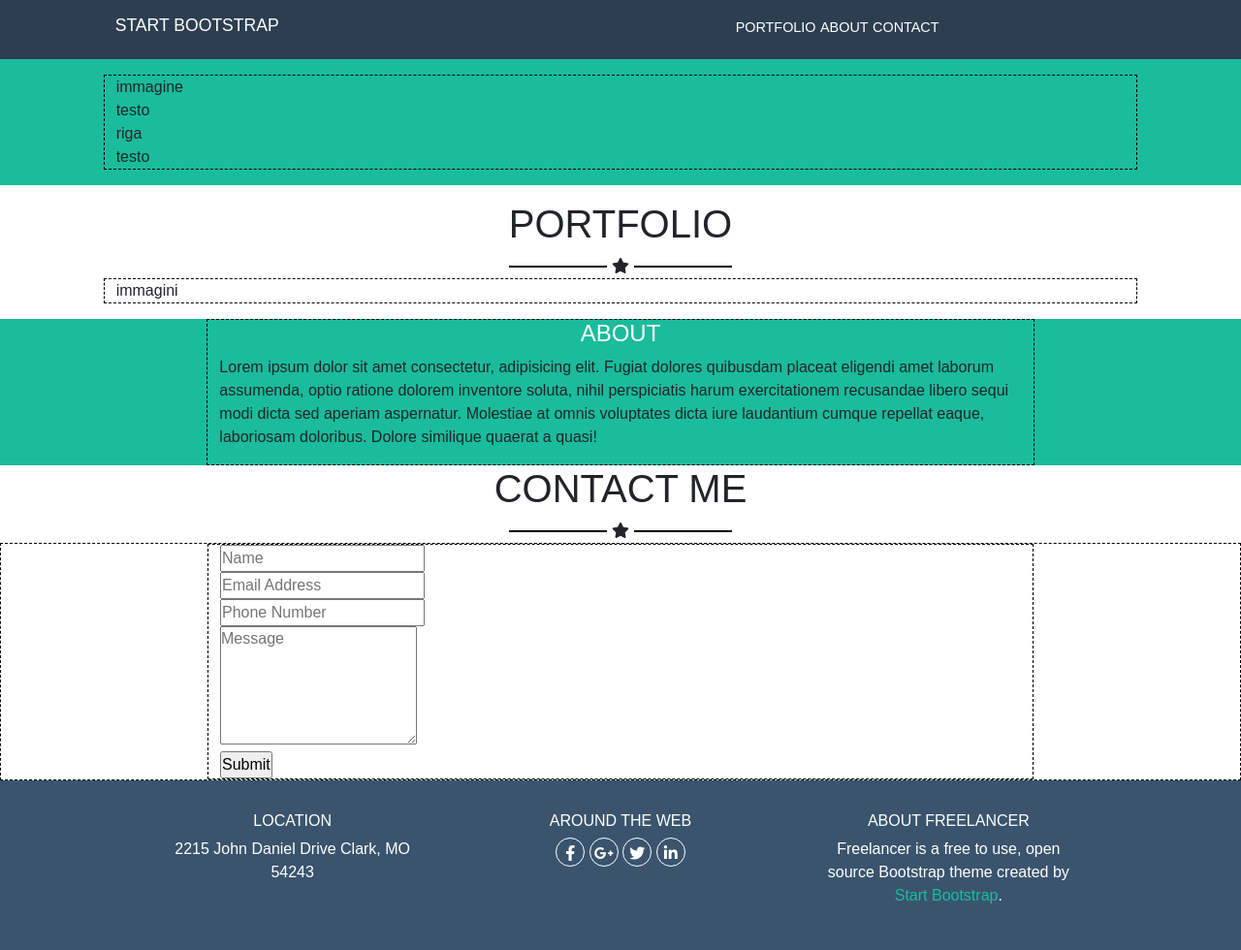
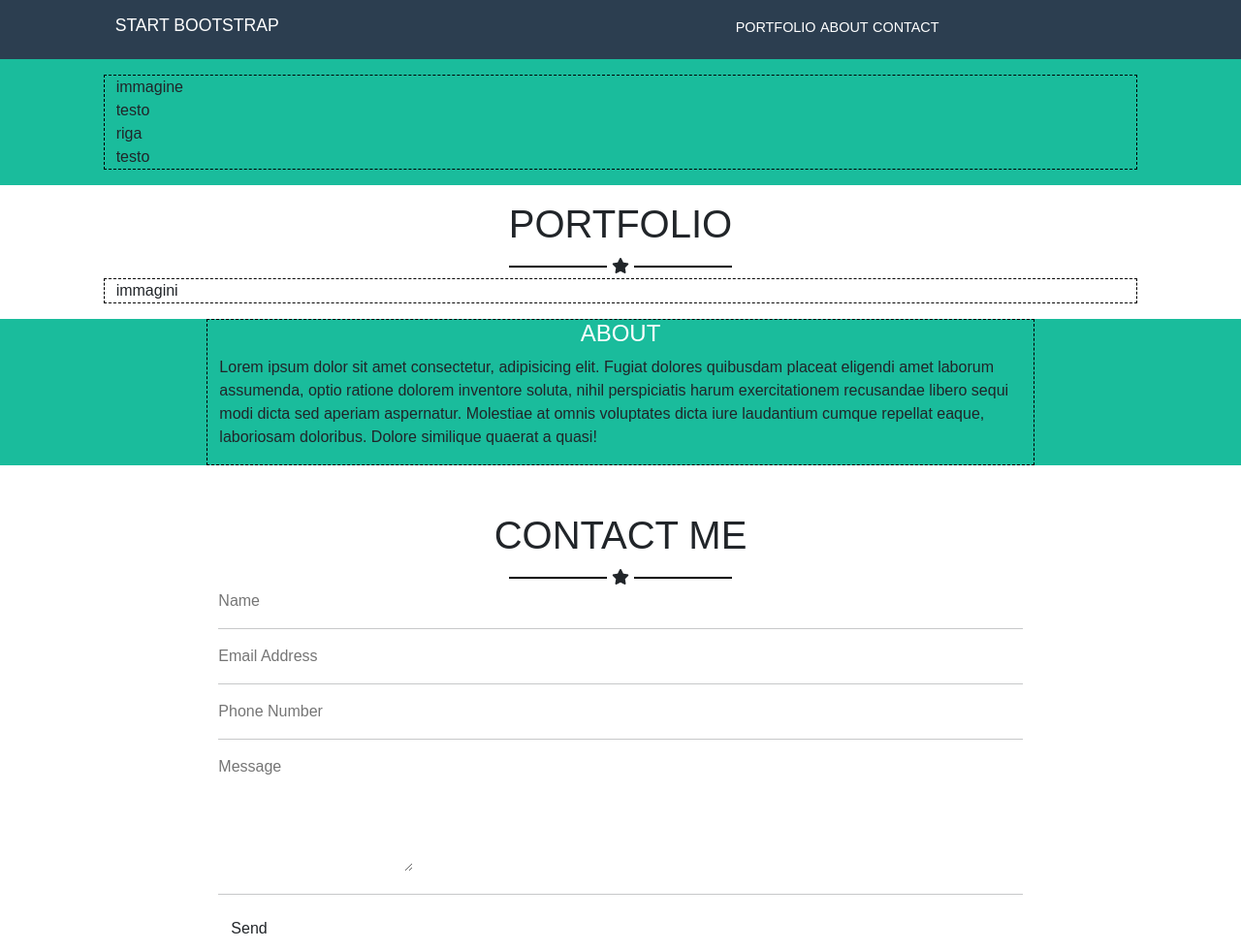
Before and after one commit to smschn/html-css-bootstrap-freelancer, a plain HTML site: page index.html in a window 1280 px wide. Shown: the top 980 px of the page at 97% size. Drawn offline with nearby package versions, Linux system fonts and the light colour scheme.

Commit message:
Worked on contact-me section again

```diff
--- a/css/style.css
+++ b/css/style.css
@@ -117,6 +117,11 @@ header .h-right span {
     width: 25%;
 }
 
+#contact input,
+#contact textarea {
+    border-style: none;
+}
+
 /* End of main */
 
 /* Start of footer */
--- a/index.html
+++ b/index.html
@@ -84,7 +84,7 @@
         <!-- End of about -->
         <!-- Start of contact -->
         <section id="contact">
-            <div class="container-fluid">
+            <div class="container-fluid my-5">
                 <h1>contact me</h1>
                 <div class="row">
                     <div class="col-4 offset-4 star_container">
@@ -93,18 +93,18 @@
                         <div class="riga"></div>
                     </div>
                 </div>
-                <div class="row my_border">
-                    <div class="col-8 offset-2 my_border">
+                <div class="row">
+                    <div class="col-8 offset-2">
                         <form action="#" method="GET">
                             <input type="text" placeholder="Name">
-                            <br>
+                            <hr>
                             <input type="email" placeholder="Email Address">
-                            <br>
+                            <hr>
                             <input type="number" placeholder="Phone Number">
-                            <br>
+                            <hr>
                             <textarea placeholder="Message" rows="5"></textarea>
-                            <br>
-                            <input type="submit" placeholder="Send">
+                            <hr>
+                            <button class="btn">Send</button>
                         </form>
                     </div>
                 </div>
```
